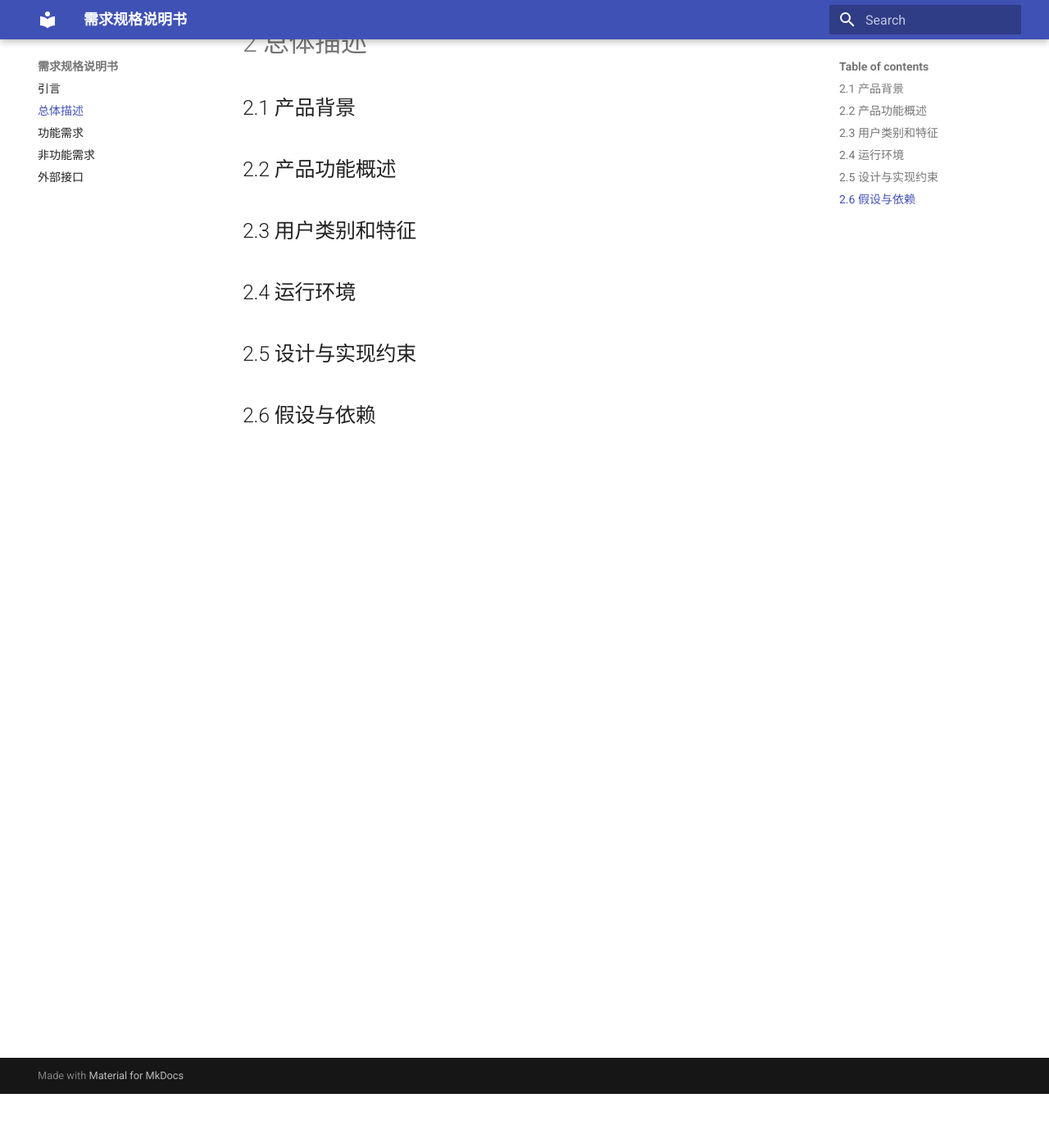
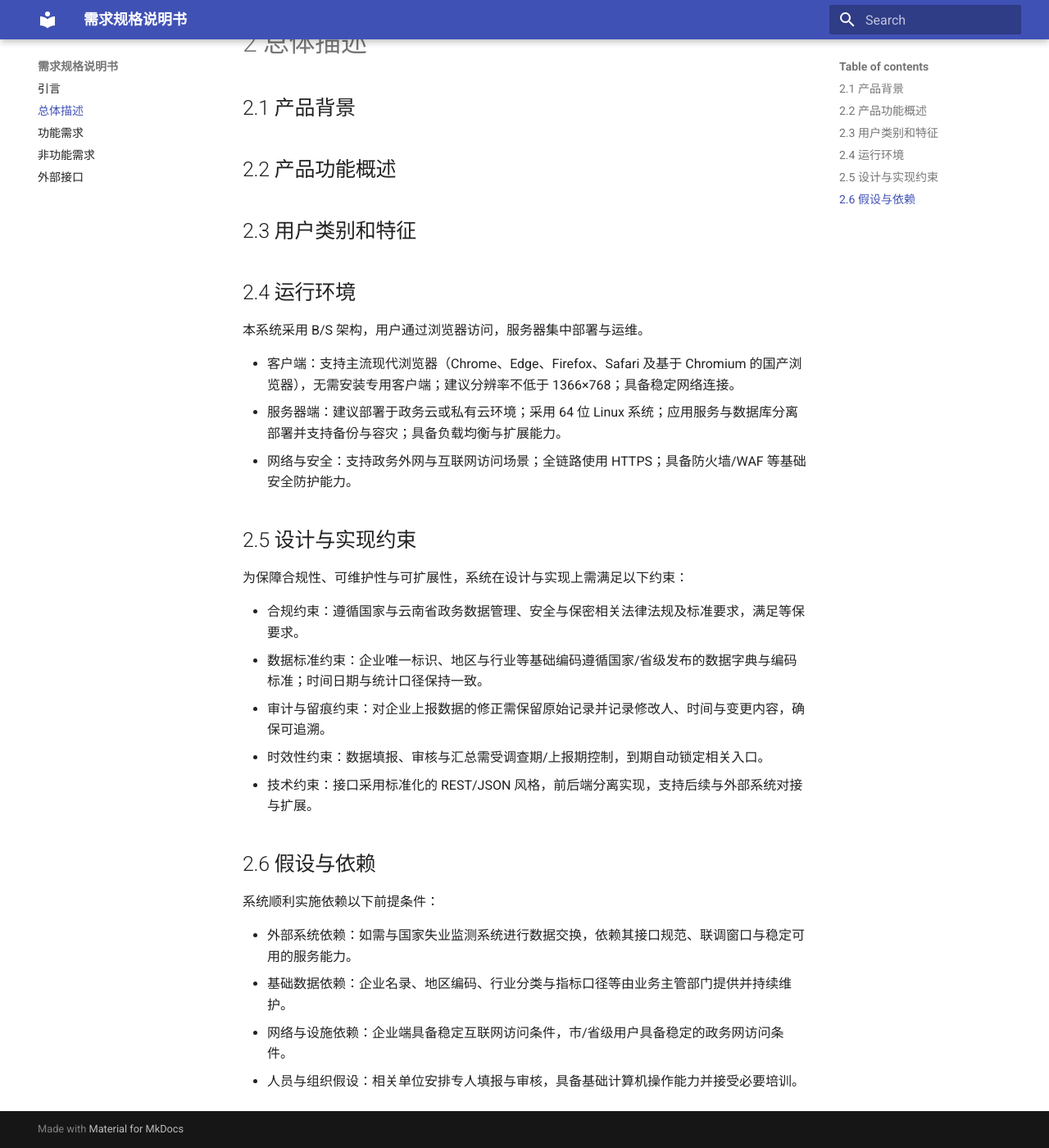
Before and after one commit to g513yb/Enterprise-Data-Collection, an MkDocs documentation site: the page built from docs/srs/overall-description.md, in a window 1280 px wide and 1400 px high, scrolled down 66 px. Shown: the whole window at 82% size. Built offline with MkDocs 1.6.1 and Material for MkDocs 9.7.7, drawn with Linux system fonts in a browser that asks for light colours.

Commit message:
docs: 完成总体描述2.4-2.6

```diff
--- a/docs/srs/overall-description.md
+++ b/docs/srs/overall-description.md
@@ -8,6 +8,27 @@
 
 ## 2.4 运行环境
 
+本系统采用 B/S 架构，用户通过浏览器访问，服务器集中部署与运维。
+
+- 客户端：支持主流现代浏览器（Chrome、Edge、Firefox、Safari 及基于 Chromium 的国产浏览器），无需安装专用客户端；建议分辨率不低于 1366×768；具备稳定网络连接。
+- 服务器端：建议部署于政务云或私有云环境；采用 64 位 Linux 系统；应用服务与数据库分离部署并支持备份与容灾；具备负载均衡与扩展能力。
+- 网络与安全：支持政务外网与互联网访问场景；全链路使用 HTTPS；具备防火墙/WAF 等基础安全防护能力。
+
 ## 2.5 设计与实现约束
 
+为保障合规性、可维护性与可扩展性，系统在设计与实现上需满足以下约束：
+
+- 合规约束：遵循国家与云南省政务数据管理、安全与保密相关法律法规及标准要求，满足等保要求。
+- 数据标准约束：企业唯一标识、地区与行业等基础编码遵循国家/省级发布的数据字典与编码标准；时间日期与统计口径保持一致。
+- 审计与留痕约束：对企业上报数据的修正需保留原始记录并记录修改人、时间与变更内容，确保可追溯。
+- 时效性约束：数据填报、审核与汇总需受调查期/上报期控制，到期自动锁定相关入口。
+- 技术约束：接口采用标准化的 REST/JSON 风格，前后端分离实现，支持后续与外部系统对接与扩展。
+
 ## 2.6 假设与依赖
+
+系统顺利实施依赖以下前提条件：
+
+- 外部系统依赖：如需与国家失业监测系统进行数据交换，依赖其接口规范、联调窗口与稳定可用的服务能力。
+- 基础数据依赖：企业名录、地区编码、行业分类与指标口径等由业务主管部门提供并持续维护。
+- 网络与设施依赖：企业端具备稳定互联网访问条件，市/省级用户具备稳定的政务网访问条件。
+- 人员与组织假设：相关单位安排专人填报与审核，具备基础计算机操作能力并接受必要培训。
```
